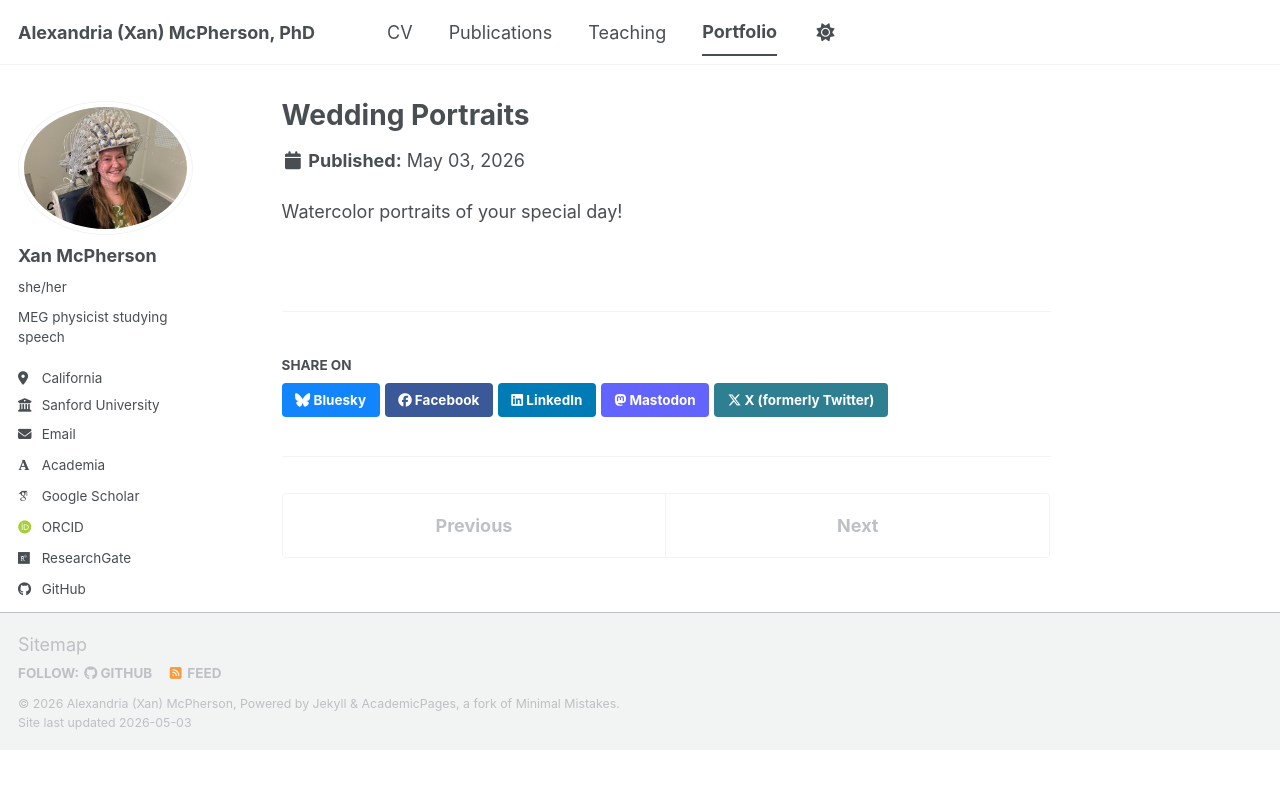
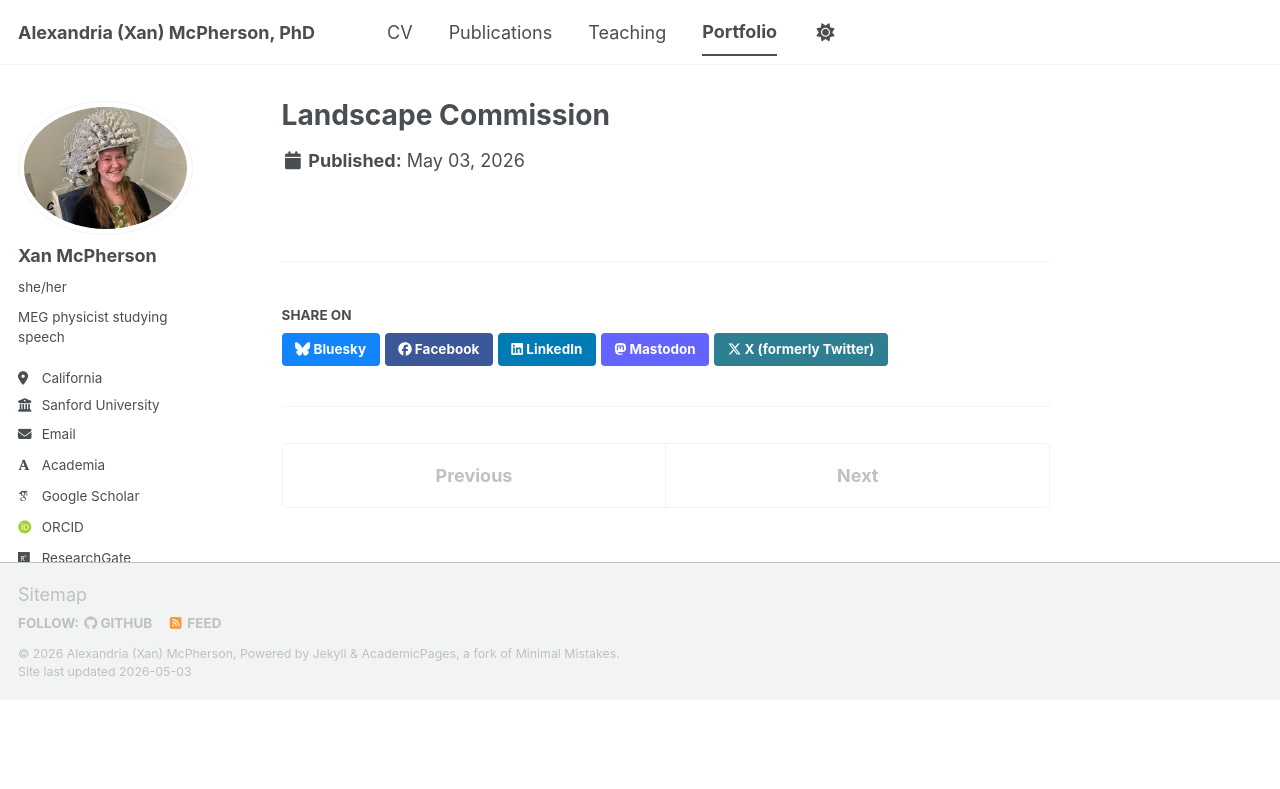
Before and after one commit to xannnimal/xannnimal.github.io, a Jekyll site: the page built from _portfolio/portfolio-1.md, in a window 1280 px wide. Shown: the top 789 px of the page. Built offline with Jekyll 4.4.1, drawn with Linux system fonts in a browser that asks for light colours; some web fonts are replaced; a script bundle is joined from its source files by our own code; library files that are not in the unit come from our copies.

Commit message:
Update portfolio-1.md

```diff
--- a/_portfolio/portfolio-1.md
+++ b/_portfolio/portfolio-1.md
@@ -1,6 +1,5 @@
 ---
-title: "Wedding Portraits"
-excerpt: "Short description of portfolio item number 1<br/><img src='/images/20250930_103528.jpg'>"
+title: "Landscape Commission"
+excerpt: "Captur your favorite place <br/><img src='/images/1000043465.jpg'>"
 collection: portfolio
 ---
-Watercolor portraits of your special day!
```
